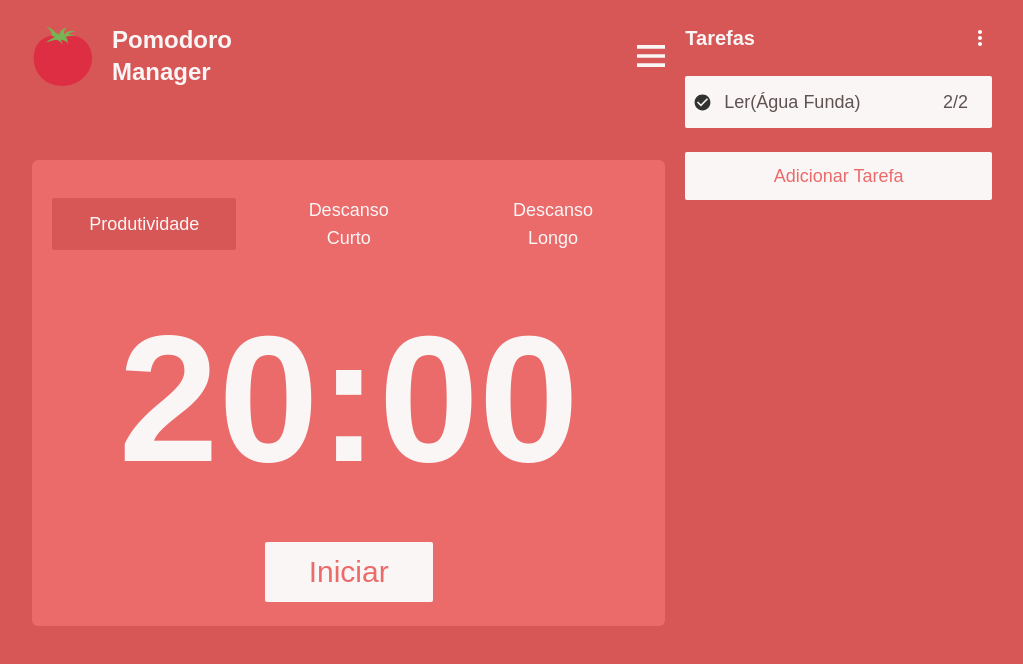
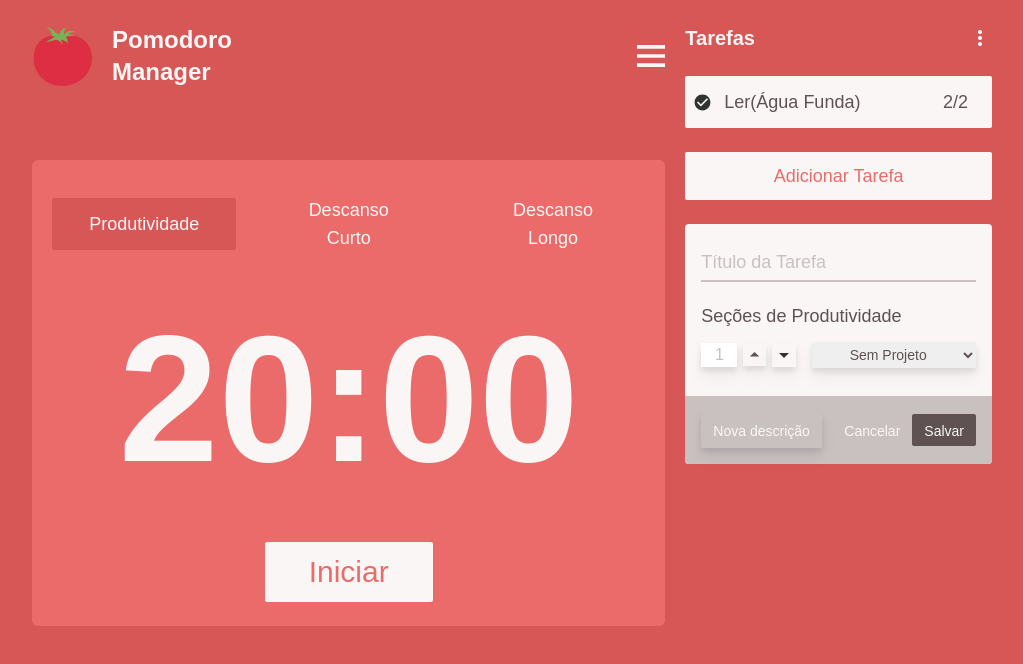
Before and after one commit to Erick-P-Calauro/pomodoro_manager, a React (Create React App) app: page / in a window 1280 px wide. Shown: the top 664 px of the page, without its empty margins (128-1151 px from the left). Built offline with nearby package versions, Linux system fonts and the light colour scheme.

Commit message:
Form tarefa static v1

```diff
--- a/src/App.jsx
+++ b/src/App.jsx
@@ -1,4 +1,6 @@
+import FormTarefa from "./components/FormTarefa.tsx";
 import Header from "./components/Header.tsx";
+import { HeaderTarefa } from "./components/HeaderTarefa.tsx";
 import Tarefa from "./components/Tarefa.tsx";
 import Timer from "./components/Timer.tsx";
 import { useTheme } from "./hooks/useTheme.ts";
@@ -14,26 +16,32 @@ function App() {
       <div className="flex justify-center h-full w-full">
         <div className="mx-2.5 max-w-[960px] flex flex-col items-center flex-grow">
           <div className="w-full space-y-6 md-mobile:grid md-mobile:grid-cols-12 md-mobile:gap-x-5">
+
             <div className="md-mobile:col-start-1 md-mobile:col-end-13 space-y-12 desktop:col-start-1 desktop:col-end-9">
-              <Header></Header>
-              <Timer timerState={timerState} changeTimerState={changeTimerState} mainColor={mainColor} secondaryColor={secondaryColor}></Timer>
+              <Header />
+              <Timer
+                timerState={timerState}
+                changeTimerState={changeTimerState}
+                mainColor={mainColor}
+                secondaryColor={secondaryColor}
+              />
             </div>
 
-            <div className="flex flex-col space-y-6 md-mobile:col-start-2 md-mobile:col-end-12 lg-mobile:col-start-3 lg-mobile:col-end-11 desktop:col-start-9 desktop:col-end-13">
-              <div className="flex items-center justify-between">
-                <h2 className="font-workSans font-semibold text-textoNormal text-xl">Tarefas</h2>
-                <button className="text-textoNormal">
-                  <img src="/more_vert.svg"></img>
-                </button>
-              </div>
+            <div className="flex flex-col space-y-6
+              md-mobile:col-start-2 md-mobile:col-end-12
+              lg-mobile:col-start-3 lg-mobile:col-end-11
+              desktop:col-start-9 desktop:col-end-13">
 
+              <HeaderTarefa />
               <Tarefa />
 
               <button className="mt-3 bg-textoNormal rounded-sm py-2.5">
                 <span className="font-workSans font-medium text-lg" style={{color: mainColor}}>Adicionar Tarefa</span>
               </button>
+
+              <FormTarefa />
             </div>
-            </div>
+          </div>
         </div>
       </div>
     </div>
--- /dev/null
+++ b/src/components/FormTarefa.tsx
@@ -0,0 +1,59 @@
+import React from "react";
+
+function FormTarefa() {
+    return (
+        <form action="#">
+            <div className="bg-textoNormal w-full h-fit rounded-[4px] pt-6">
+                <div className="px-4 space-y-5">
+                    <input className="
+                        w-full pb-1 bg-textoNormal font-workSans text-textoConfig font-medium border-b-2 border-detalhes text-lg
+                        focus:outline-none focus:text-xl focus:pb-2
+                        placeholder:text-detalhes"
+                        type="text"
+                        placeholder="Título da Tarefa"/>
+
+                    <div className="space-y-3">
+                        <span className="font-workSans font-medium text-lg text-textoConfig">Seções de Produtividade</span>
+
+                        <div className="flex items-center gap-4">
+                            <div className="flex items-center space-x-1.5">
+                                <input className="focus:outline-none w-9 placeholder:text-detalhes text-center text-textoConfig font-workSans drop-shadow-lg" type="number" min="1" placeholder="1" />
+
+                                <button className="bg-textoNormal drop-shadow-lg">
+                                    <img src="/arrow_drop_up.svg" />
+                                </button>
+
+                                <button className="bg-textoNormal drop-shadow-lg">
+                                    <img src="/arrow_drop_down.svg" />
+                                </button>
+                            </div>
+
+                            <select className="flex flex-grow text-center text-sm text-textoConfig py-1 font-medium font-workSans drop-shadow-lg">
+                                <option>Sem Projeto</option>
+                            </select>
+                        </div>
+                    </div>
+                </div>
+
+                <div className="bg-detalhes py-4 px-4 flex items-center justify-between mt-7 rounded-b-[4px]">
+
+                    <button className="bg-detalhes drop-shadow-lg px-3 py-1.5 rounded-sm text-center">
+                        <span className="text-sm text-textoNormal font-workSans">Nova descrição</span>
+                    </button>
+
+                    <div className="flex items-center gap-3">
+                        <button>
+                            <span className="text-sm text-textoNormal font-workSans">Cancelar</span>
+                        </button>
+
+                        <button className="bg-textoConfig py-1 px-3 rounded-sm text-center">
+                            <span className="text-sm text-textoNormal font-workSans">Salvar</span>
+                        </button>
+                    </div>
+                </div>
+            </div>
+        </form>
+    )
+}
+
+export default FormTarefa;
--- /dev/null
+++ b/src/components/HeaderTarefa.tsx
@@ -0,0 +1,13 @@
+import React from "react";
+
+export function HeaderTarefa() {
+    return (
+        <div className="flex items-center justify-between">
+            <h2 className="font-workSans font-semibold text-textoNormal text-xl">Tarefas</h2>
+            <button className="text-textoNormal">
+                <img src="/more_vert.svg"></img>
+            </button>
+        </div>
+    );
+
+}
--- a/src/components/Timer.tsx
+++ b/src/components/Timer.tsx
@@ -5,7 +5,8 @@ function Timer({timerState, changeTimerState, mainColor, secondaryColor} : Timer
 
     return (
         <div className="py-6 rounded-md" style={{backgroundColor: mainColor}}>
-            <div className="sm-mobile:mx-2.5 lg-mobile:mx-5 sm-mobile:flex sm-mobile:items-center sm-mobile:justify-between md-mobile:grid md-mobile:grid-cols-6 md-mobile:gap-x-5">
+            <div className="sm-mobile:mx-2.5 lg-mobile:mx-5 sm-mobile:flex sm-mobile:items-center sm-mobile:justify-between
+                md-mobile:grid md-mobile:grid-cols-6 md-mobile:gap-x-5">
 
                 <button id="changeProdutividade" onClick={() => changeTimerState("produtividade")}
                     className="rounded-sm px-2 py-3 sm-mobile:flex md-mobile:block md-mobile:col-start-1 md-mobile:col-end-3"
@@ -30,7 +31,8 @@ function Timer({timerState, changeTimerState, mainColor, secondaryColor} : Timer
             </div>
 
             <div className="w-full flex flex-col items-center space-y-2">
-                <span className="sm-mobile:text-sm-timer md-mobile:text-md-timer lg-mobile:text-lg-timer desktop:text-desktop-timer text-textoNormal font-extrabold font-workSans">20:00</span>
+                <span className="sm-mobile:text-sm-timer md-mobile:text-md-timer lg-mobile:text-lg-timer desktop:text-desktop-timer
+                    text-textoNormal font-extrabold font-workSans">20:00</span>
 
                 <button className="bg-textoNormal rounded-sm flex items-center justify-center sm-mobile:py-1.5 sm-mobile:px-11 md-mobile:py-3 md-mobile:px-22">
                     <span className="font-medium sm-mobile:text-lg md-mobile:text-3xl font-workSans" style={{color: mainColor}}>Iniciar</span>
--- a/src/index.css
+++ b/src/index.css
@@ -10,8 +10,17 @@ body,
     height: 100%;
 }
 
+input[type="number"]::-webkit-inner-spin-button,
+input[type="number"]::-webkit-outer-spin-button {
+    -webkit-appearance: none;
+    margin: 0;
+}
+
 @layer base {
     :root {
+
+        /* Cores */
+
         --produtividade: #EB6B6B;
         --produtividade2: #D75757;
         --descansoCurto: #7BCAAD;
@@ -20,7 +29,13 @@ body,
         --descansoLongo2: #849BCD;
         --normal: #FAF6F6;
         --config: #5E5252;
+        --detalhes: #C9C0C0;
         --main: var(--produtividade);
         --main2: var(--produtividade2);
     }
+
 }
+
+.formTarefaShadow {
+    filter: drop-shadow(0px,4px, rgba(255,255,255,0.2));
+}
--- a/tailwind.config.js
+++ b/tailwind.config.js
@@ -12,7 +12,7 @@ module.exports = {
         'md-timer': "9.5rem",
         'lg-timer': "11.5rem",
         'desktop-timer': "11.25rem",
-      }
+      },
     },
 
     colors: {
@@ -24,6 +24,7 @@ module.exports = {
       descansoLongo2: "var(--descansoLongo2)",
       textoNormal: "var(--normal)",
       textoConfig: "var(--config)",
+      detalhes: "var(--detalhes)",
       main: "var(--main)",
       main2: "var(--main2)"
     },
```
Also changed, not shown: public/arrow_drop_down.svg (added), public/arrow_drop_up.svg (added).
